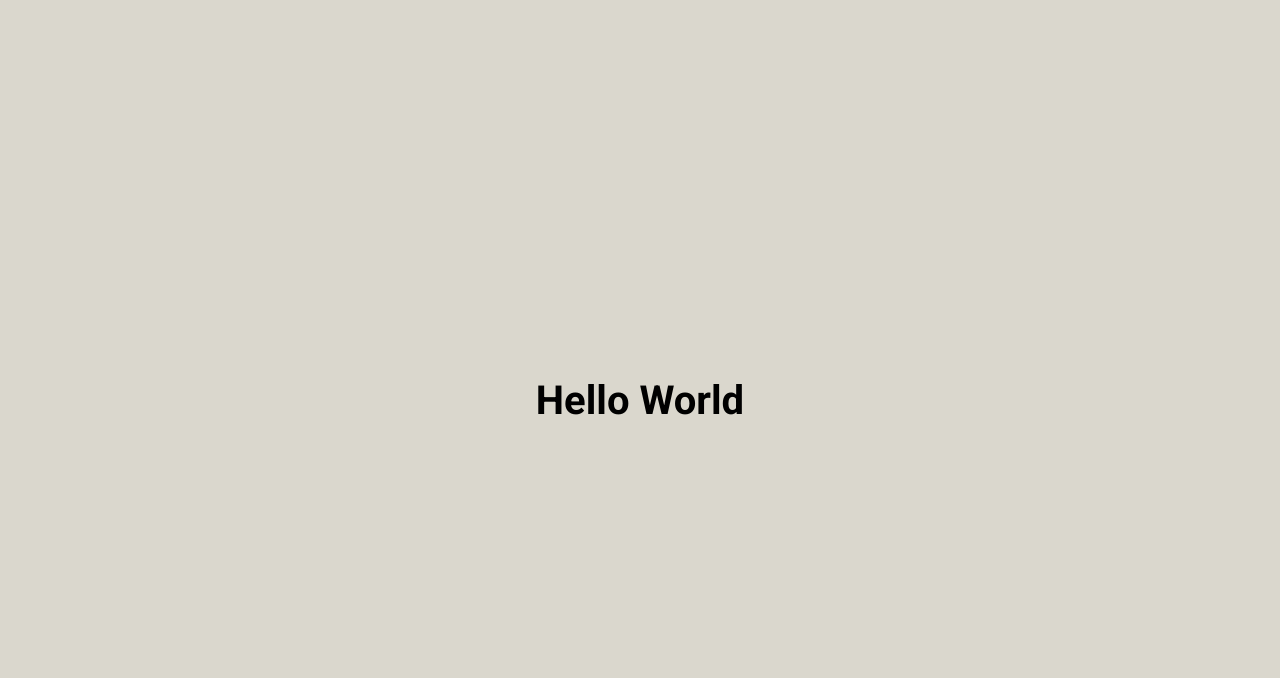
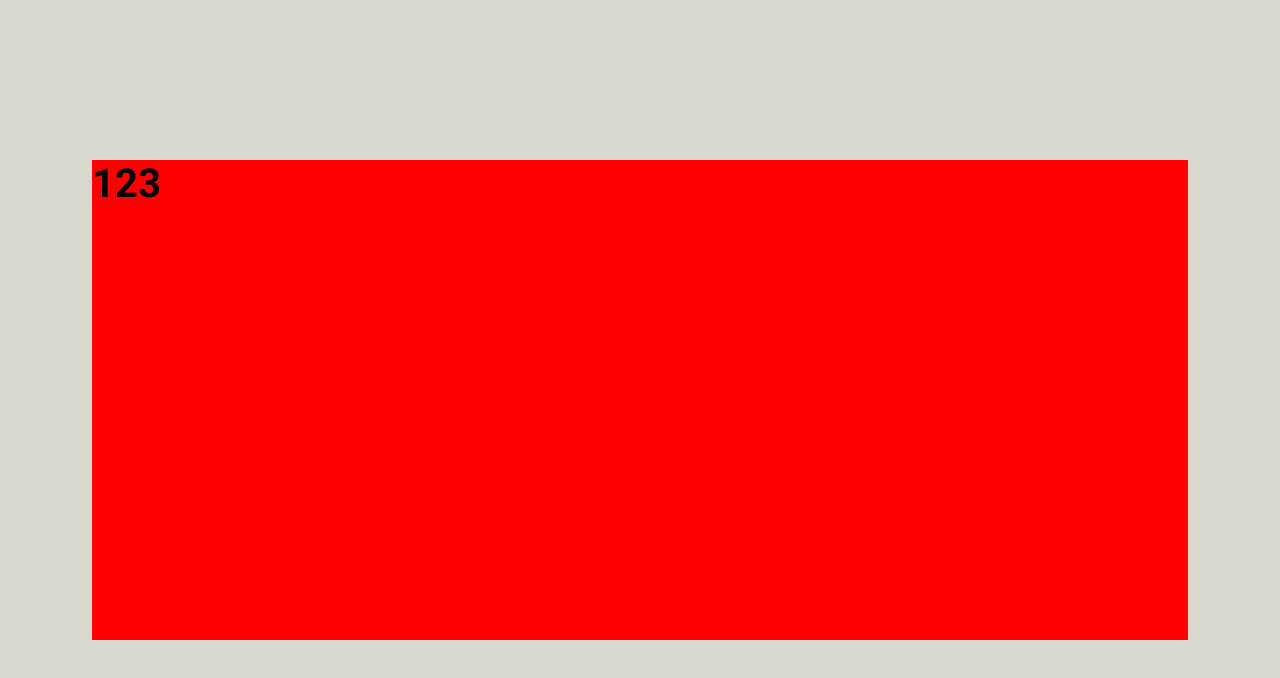
Before and after one commit to rodrigoaraujo7/tech-list, a React (Vite) app: page / in a window 1280 px wide. Shown: the top 678 px of the page. Built offline with nearby package versions, Linux system fonts and the light colour scheme.

Commit message:
main container

```diff
--- a/src/App.tsx
+++ b/src/App.tsx
@@ -6,7 +6,7 @@ function App() {
       <GlobalStyle />
 
       <div className="container">
-        <h1>Hello World</h1>
+        <h1>123</h1>
       </div>
     </>
   )
--- a/src/styles/global.ts
+++ b/src/styles/global.ts
@@ -22,4 +22,13 @@ export default createGlobalStyle`
         font-size: 1.25rem;
         font-weight: bold;
     }
+
+    .container {
+        background-color: red;
+
+        width: 68.5rem;
+        min-height: 30rem;
+
+        margin: 4.75rem 0;
+    }
 `;
```
